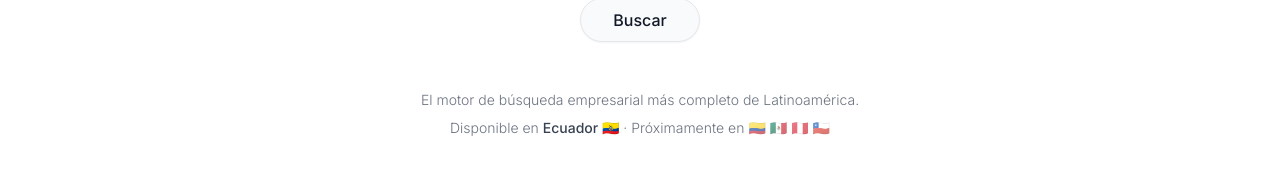
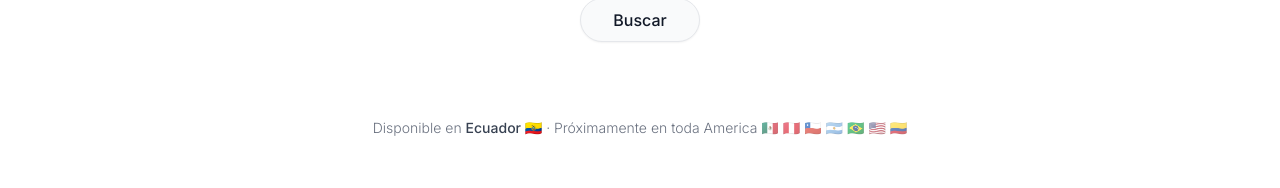
Before and after one commit to rcdev714/rcec, a Next.js app: page / in a window 1280 px wide. Shown: the part 426-614 px from the top of the page. Built offline with nearby package versions, Linux system fonts and the light colour scheme; no server answers; a web font is replaced by a local one.

Commit message:
extra flags on LP

```diff
--- a/components/home-content.tsx
+++ b/components/home-content.tsx
@@ -360,10 +360,9 @@ export default function HomeContent({ initialUser = null }: HomeContentProps) {
 
             {/* Subtext */}
             <p className="text-xs sm:text-sm text-gray-500 font-light px-4">
-              El motor de búsqueda empresarial más completo de Latinoamérica.
               <br className="hidden sm:block" />
               <span className="mt-2 block sm:inline-block">
-                Disponible en <span className="font-medium text-gray-700">Ecuador 🇪🇨</span> · Próximamente en <span className="opacity-60">🇨🇴 🇲🇽 🇵🇪 🇨🇱</span>
+                Disponible en <span className="font-medium text-gray-700">Ecuador 🇪🇨</span> · Próximamente en toda America <span className="opacity-60">🇲🇽 🇵🇪 🇨🇱 🇦🇷 🇧🇷 🇺🇸 🇨🇴</span>
               </span>
             </p>
           </motion.div>
```
